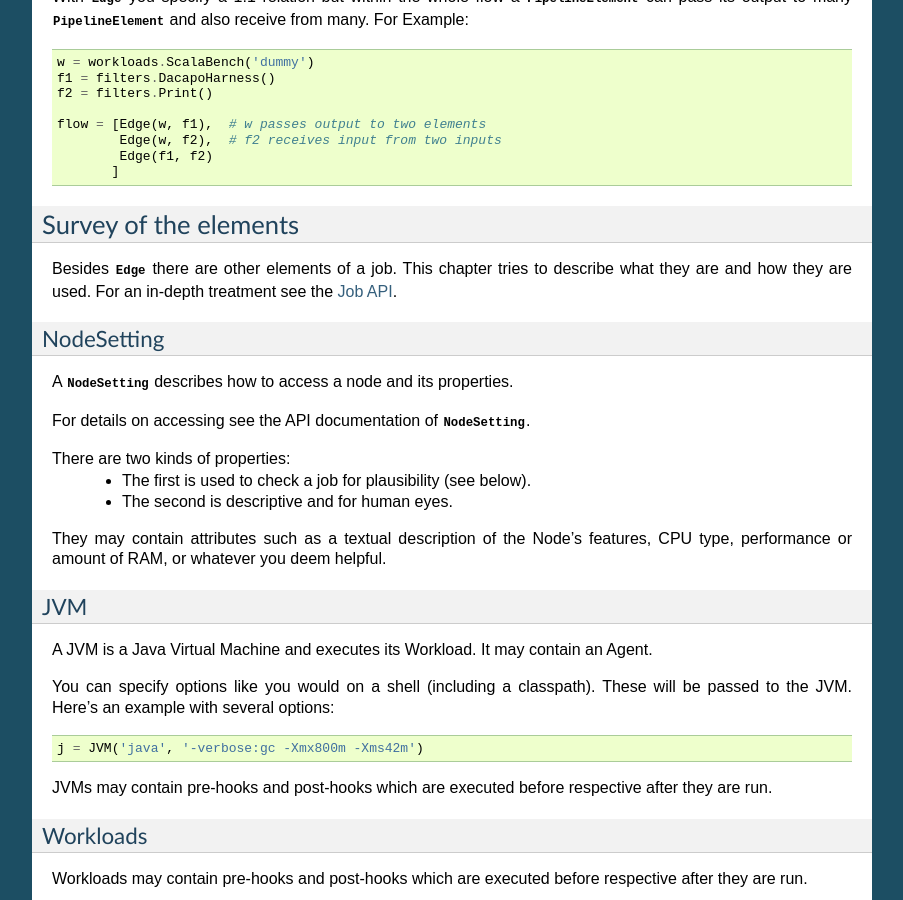
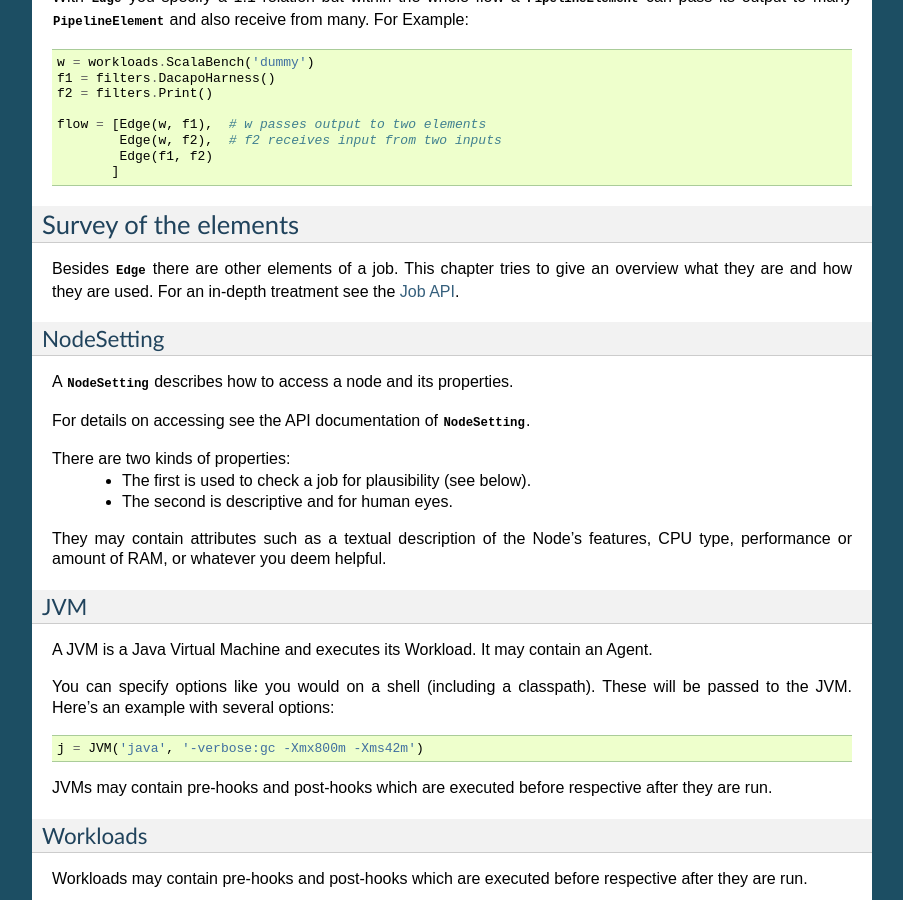
Before and after one commit to fhirschmann/penchy, a Sphinx documentation site: the page built from docs/job.rst, in a window 1280 px wide and 900 px high, scrolled down 1917 px. Shown: the whole window, without its empty margins (198-1101 px from the left). Built offline with Sphinx 7.4.7, drawn with Linux system fonts in a browser that asks for light colours; formulas are drawn with MathJax 3.

Commit message:
docs.job: Cut back on intention of element survey.
Signed-off-by: Michael Markert <markert.michael@googlemail.com>

```diff
--- a/docs/job.rst
+++ b/docs/job.rst
@@ -77,7 +77,7 @@ Survey of the elements
 
 Besides :class:`~penchy.jobs.dependency.Edge` there are other elements of a
 job.
-This chapter tries to describe what they are and how they are used.
+This chapter tries to give an overview what they are and how they are used.
 For an in-depth treatment see the :ref:`Job API <job-api>`.
 
 NodeSetting
```
